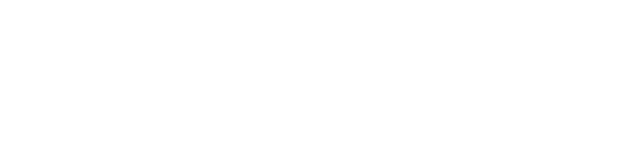
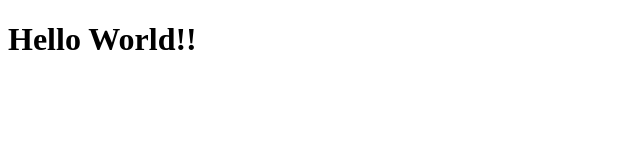
Before and after one commit to CosimoPetrarca/htmlcss-hello, a plain HTML site: page index.html in a window 1280 px wide. Shown: the whole page, without its empty margins (0-640 px from the left). Drawn offline with Linux system fonts and the light colour scheme.

Commit message:
questa volta l'ho capito

```diff
--- a/index.html
+++ b/index.html
@@ -7,6 +7,9 @@
     <title>Hello World</title>
 </head>
 <body>
+    <h1>
+        Hello World!!
+    </h1>
 
 </body>
 </html>
```
